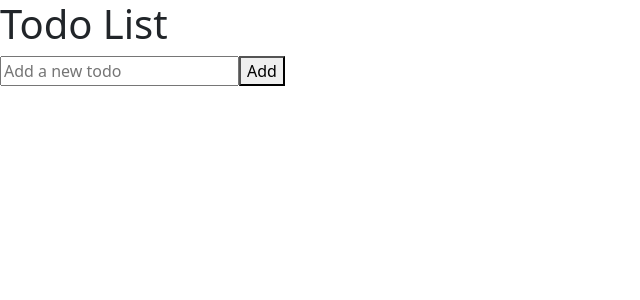
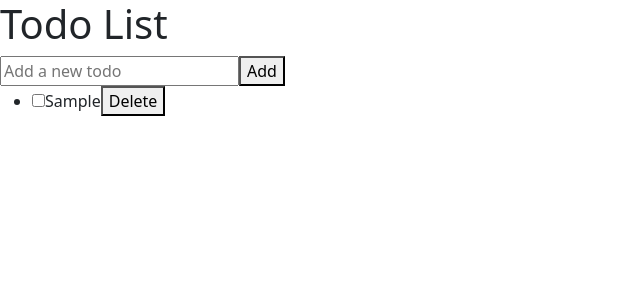
Before and after one commit to ahmednour3123/todo-list-task, a React (Create React App) app: page / in a window 1280 px wide. Both pictures are taken after typing "Sample" into the empty fields and a click on the button "Add". Shown: the top 300 px of the page, without its empty margins (0-640 px from the left). Built offline with nearby package versions, Linux system fonts and the light colour scheme.

Commit message:
add items and delete items

```diff
--- a/src/components/todoList.js
+++ b/src/components/todoList.js
@@ -18,9 +18,20 @@ const TodoList = () => {
     );
   }, [todos]);
 
+  const deleteTodo = useCallback((id) => {
+    setTodos(todos.filter((todo) => todo.id!== id));
+  }, [todos]);
 
-
-
+  const todoItems = useMemo(() => {
+    return todos.map((todo) => (
+      <TodoItem
+        key={todo.id}
+        todo={todo}
+        onToggle={toggleTodo}
+        onDelete={deleteTodo}
+      />
+    ));
+  }, [todos, toggleTodo, deleteTodo]);
 
 
 
@@ -29,6 +40,7 @@ const TodoList = () => {
       <h1>Todo List</h1>
       <TodoForm inputValue={inputValue} onAdd={addTodo} onChange={setInputValue} />
       <ul>
+        {todoItems}
       </ul>
 
     </div>
@@ -49,6 +61,22 @@ const TodoForm = ({ inputValue, onAdd, onChange }) => {
   );
 };
 
-
+const TodoItem = ({ todo, onToggle, onDelete }) => {
+  return (
+    <li>
+      <input
+        type="checkbox"
+        checked={todo.completed}
+        onChange={() => onToggle(todo.id)}
+      />
+      <span style={{ textDecoration: todo.completed? 'line-through' : 'none' }}>
+        {todo.content}
+      </span>
+      <button type="button" onClick={() => onDelete(todo.id)}>
+        Delete
+      </button>
+    </li>
+  );
+};
 
 export default TodoList;
```
